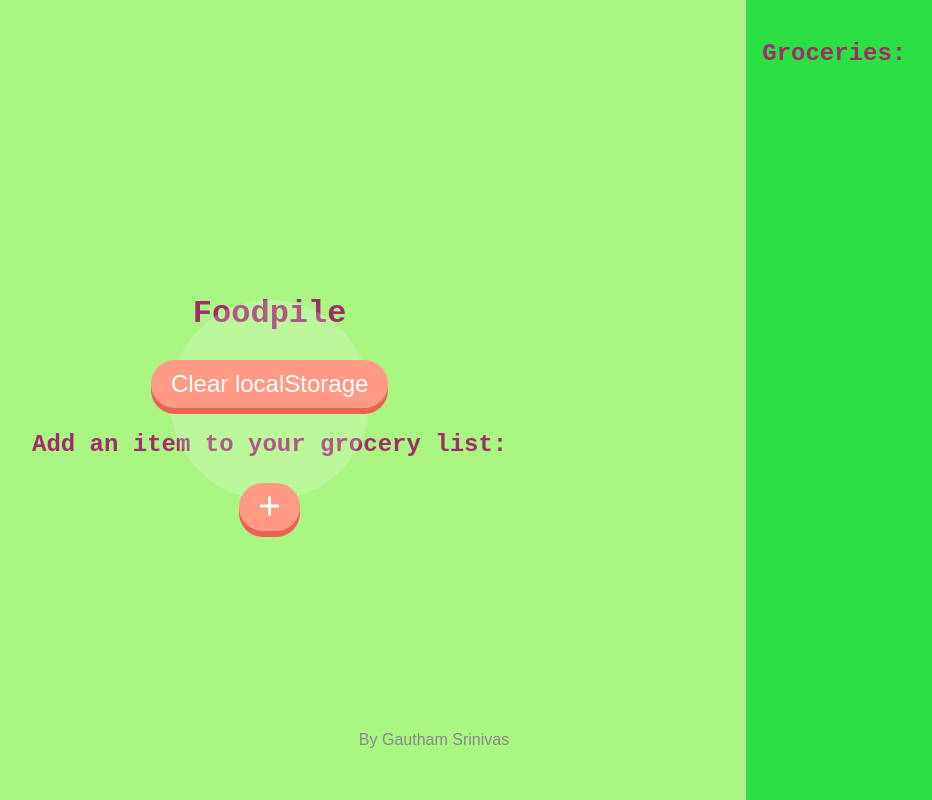
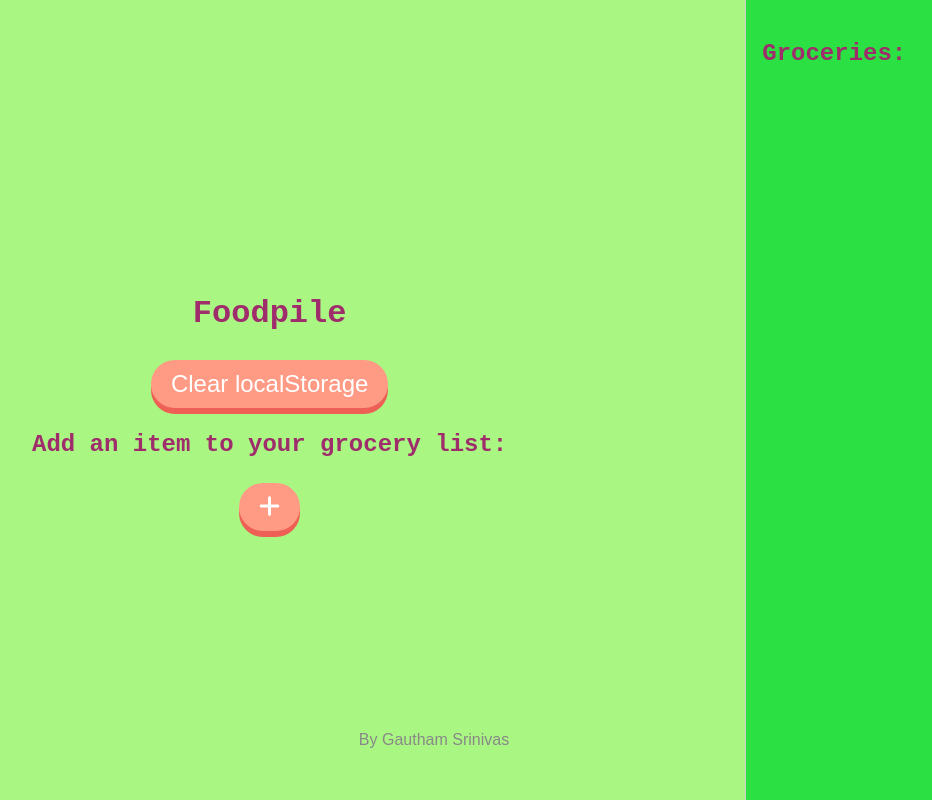
Before and after one commit to gthmsrnvs/Foodpile, a React (Vite) app in the folder Foodpile/: page / in a window 1280 px wide. Shown: the whole page, without its empty margins (206-1138 px from the left). Built offline with nearby package versions, Linux system fonts and the light colour scheme.

Commit message:
removed spotlight

```diff
--- a/Foodpile/src/App.css
+++ b/Foodpile/src/App.css
@@ -23,21 +23,9 @@ body {
   overflow: hidden;
   height: 100vh;
   margin: 0;
-  cursor: none; /* Hide the default cursor */
   padding: 0;
   font-family: Arial, sans-serif;
   background-color: var(--background-color);
-}
-
-#spotlight {
-  pointer-events: none; /* Allows interaction with elements under the spotlight */
-  position: absolute;
-  background: rgba(255, 255, 255, 0.2); /* Light spotlight */
-  border-radius: 50%; /* Circular spotlight */
-  width: 200px; /* Size of the spotlight */
-  height: 200px;
-  mix-blend-mode: screen; /* Blending mode to create the lighting effect */
-  transition: all 0.1s ease; /* Smooth movement */
 }
 
 .app-container {
--- a/Foodpile/src/App.jsx
+++ b/Foodpile/src/App.jsx
@@ -83,16 +83,6 @@ function App() {
     });
   };
 
-  const spotlight = document.getElementById("spotlight");
-
-  document.onmousemove = function (e) {
-    spotlight.style.left =
-      e.pageX -
-      100 +
-      "px"; /* Subtract half the width and height to center the spotlight */
-    spotlight.style.top = e.pageY - 100 + "px";
-  };
-
   const openDialog = () => {
     setIsDialogOpen(true);
   };
@@ -145,7 +135,6 @@ function App() {
       <div className="app-container">
         <div className="main-content">
           <h1>Foodpile</h1>
-          <div id="spotlight"></div>
           <button onClick={() => localStorage.clear()}>
             Clear localStorage
           </button>
```
